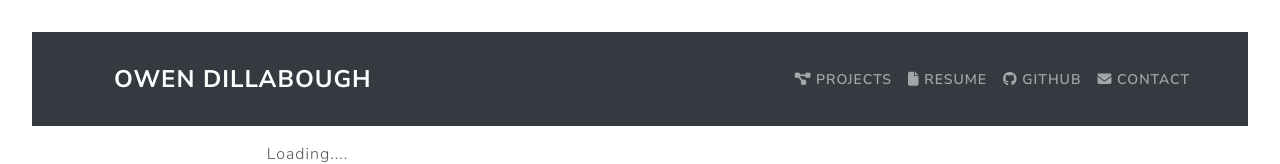
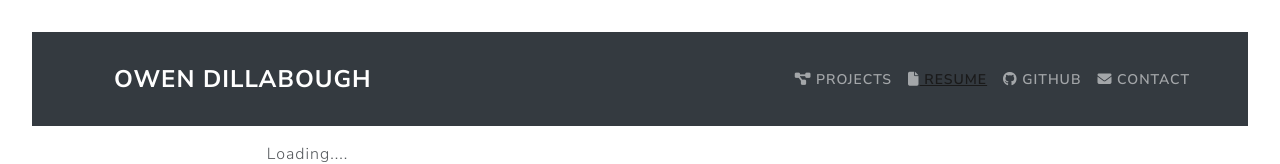
Before and after one commit to Freedomcoding101/Reactango, a React (Vite) app: page / in a window 1280 px wide. Shown: the top 164 px of the page. Built offline with nearby package versions, Linux system fonts and the light colour scheme; no server answers.

Commit message:
linked resume

```diff
--- a/src/components/Header.jsx
+++ b/src/components/Header.jsx
@@ -20,7 +20,7 @@ function Header() {
               </Nav.Link>
 
               <Nav.Link as={Link} to="/resume">
-                <i className="fas fa-file"></i> Resume
+                <i className="fas fa-file"></i><a href="https://profilebucket444334.s3.us-east-2.amazonaws.com/resume.pdf" download> Resume</a>
               </Nav.Link>
 
               <Nav.Link
```
